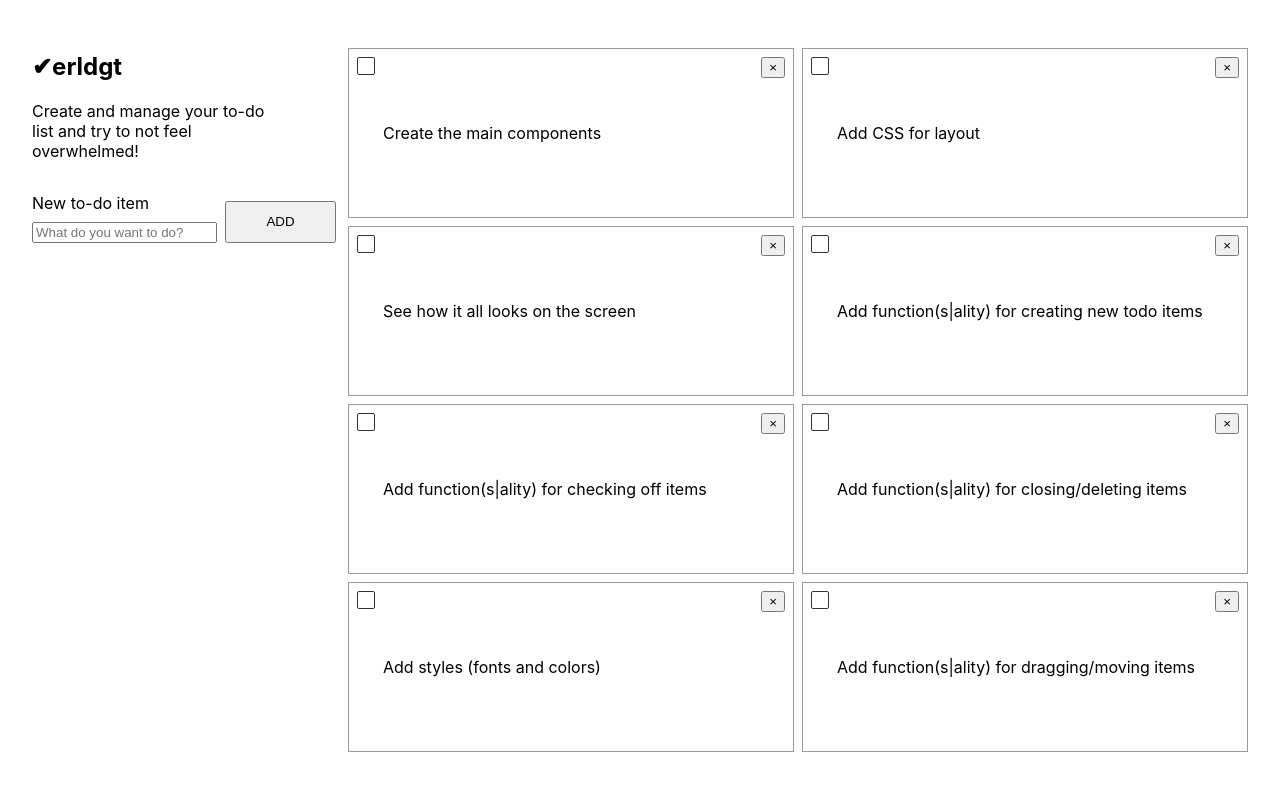
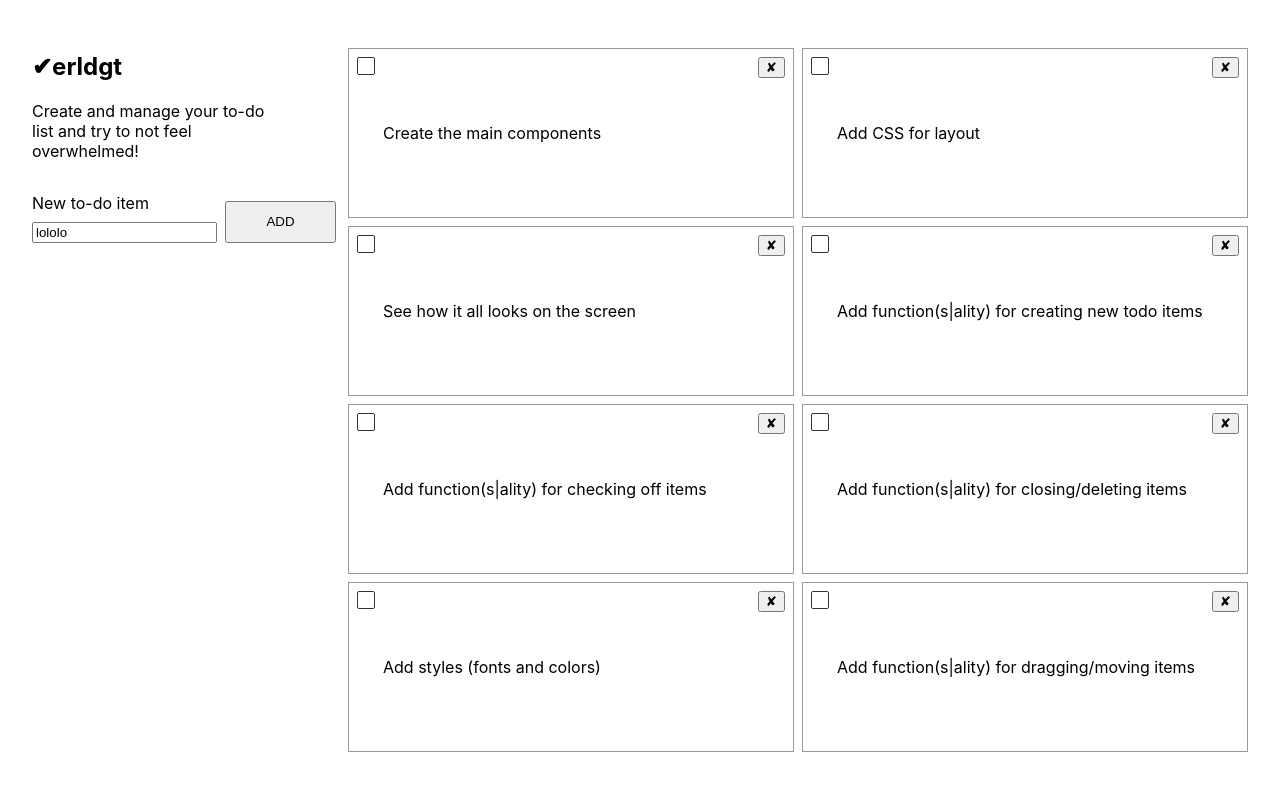
Before and after one commit to olhanotolga/erldgt-dream-todo, a React (Create React App) app: page / in a window 1280 px wide. Shown: the top 790 px of the page. Built offline with nearby package versions, Linux system fonts and the light colour scheme.

Commit message:
add functionality to create new todo items

```diff
--- a/src/App.js
+++ b/src/App.js
@@ -8,16 +8,16 @@ class App extends React.Component {
 	state = {
 		todos: ['Create the main components', 'Add CSS for layout', 'See how it all looks on the screen', 'Add function(s|ality) for creating new todo items', 'Add function(s|ality) for checking off items', 'Add function(s|ality) for closing/deleting items', 'Add styles (fonts and colors)', 'Add function(s|ality) for dragging/moving items',]
 	}
+
+	addItem = (newTodo) => {
+		this.setState({ todos: [...this.state.todos, newTodo] })
+	}
 	render() {
 		return (
 			<main className="App">
 				<AppWrapper>
-
-					<Header title="✔︎erldgt" paragraph="Create and manage your to-do list and try to not feel overwhelmed!">
-
-					</Header>
-					<TodoList todos={this.state.todos}>
-					</TodoList>
+					<Header onItemAdd={this.addItem} title="✔︎erldgt" paragraph="Create and manage your to-do list and try to not feel overwhelmed!"/>
+					<TodoList todos={this.state.todos} />
 				</AppWrapper>
 			</main>
 		);
--- a/src/components/header/header.component.jsx
+++ b/src/components/header/header.component.jsx
@@ -5,7 +5,7 @@ export function Header(props) {
 		<header className="Header">
 			<h1>{ props.title }</h1>
 			<p>{ props.paragraph }</p>
-			<TodoInput></TodoInput>
+			<TodoInput onAdd={props.onItemAdd}></TodoInput>
 		</header>
 	)
 }
--- a/src/components/header/todo-input/todo-input.component.jsx
+++ b/src/components/header/todo-input/todo-input.component.jsx
@@ -1,9 +1,25 @@
-export function TodoInput() {
-	return (
-		<form className="TodoInput">
-			<label htmlFor="newTodoInput">New to-do item</label>
-			<input type="text" id="newTodoInput" placeholder="What do you want to do?"/>
-			<button id="addNewItemBtn">ADD</button>
-		</form>
-	)
+import React from 'react';
+
+export class TodoInput extends React.Component {
+	state = {
+		value: "lololo"
+	}
+
+	handleAdd = (event) => {
+		event.preventDefault()
+		console.log('Clicked the Add button!');
+		console.log(event.target[0].value);
+		this.props.onAdd(this.state.value)
+	}
+
+	render() {
+		return (
+			<form className="TodoInput" onSubmit={this.handleAdd}>
+				<label htmlFor="newTodoInput">New to-do item</label>
+				<input type="text" id="newTodoInput" placeholder="What do you want to do?" value={this.state.value} onChange={event => this.setState({value: event.target.value})}/>
+				<button id="addNewItemBtn">ADD</button>
+			</form>
+		)
+
+	}
 }
--- a/src/components/todo-list/todo-item/todo-item.component.jsx
+++ b/src/components/todo-list/todo-item/todo-item.component.jsx
@@ -6,7 +6,7 @@ export function TodoItem(props) {
 				<label className="todoNewCheck" htmlFor={props.idx}></label>
 			</div>
 			<span>{props.todo}</span>
-			<button className="todoDelete">&times;</button>
+			<button className="todoDelete">✘</button>
 		</li>
 	)
 }
```
